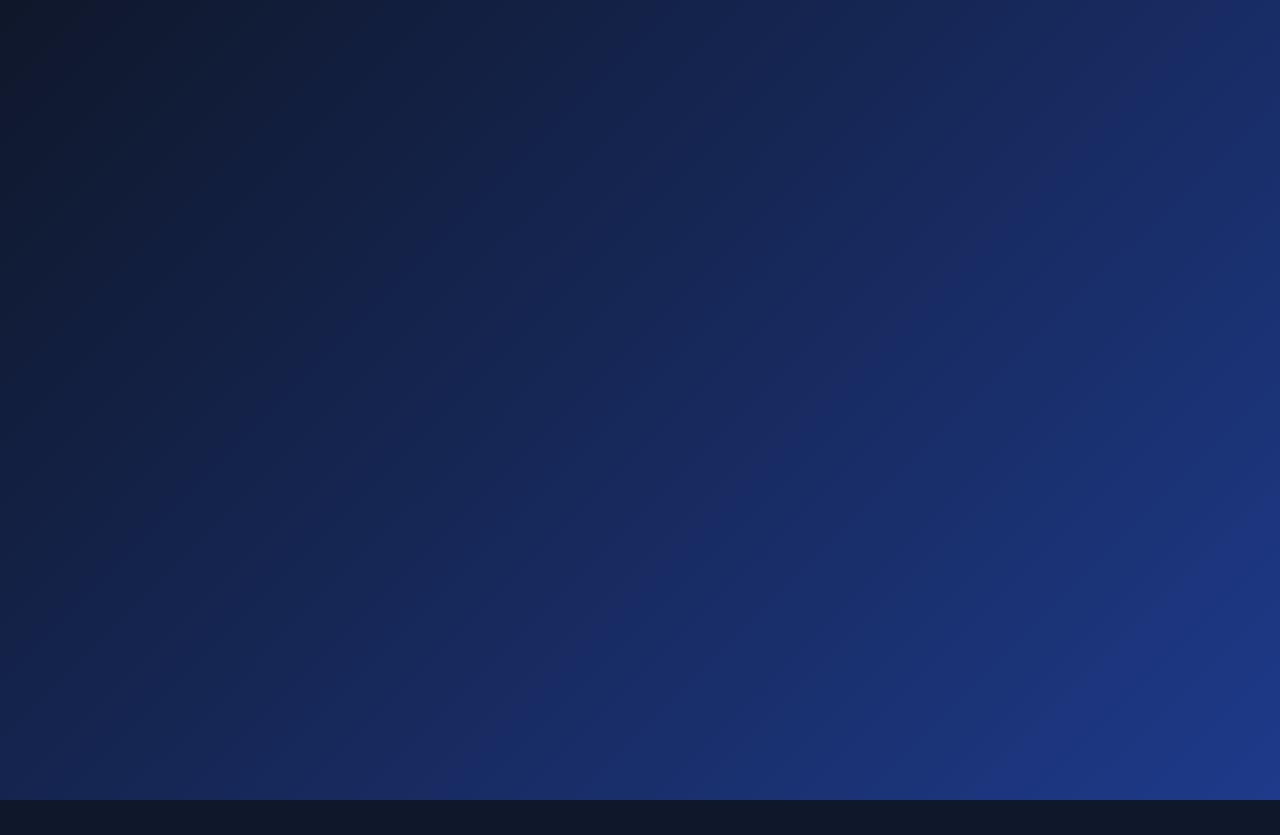
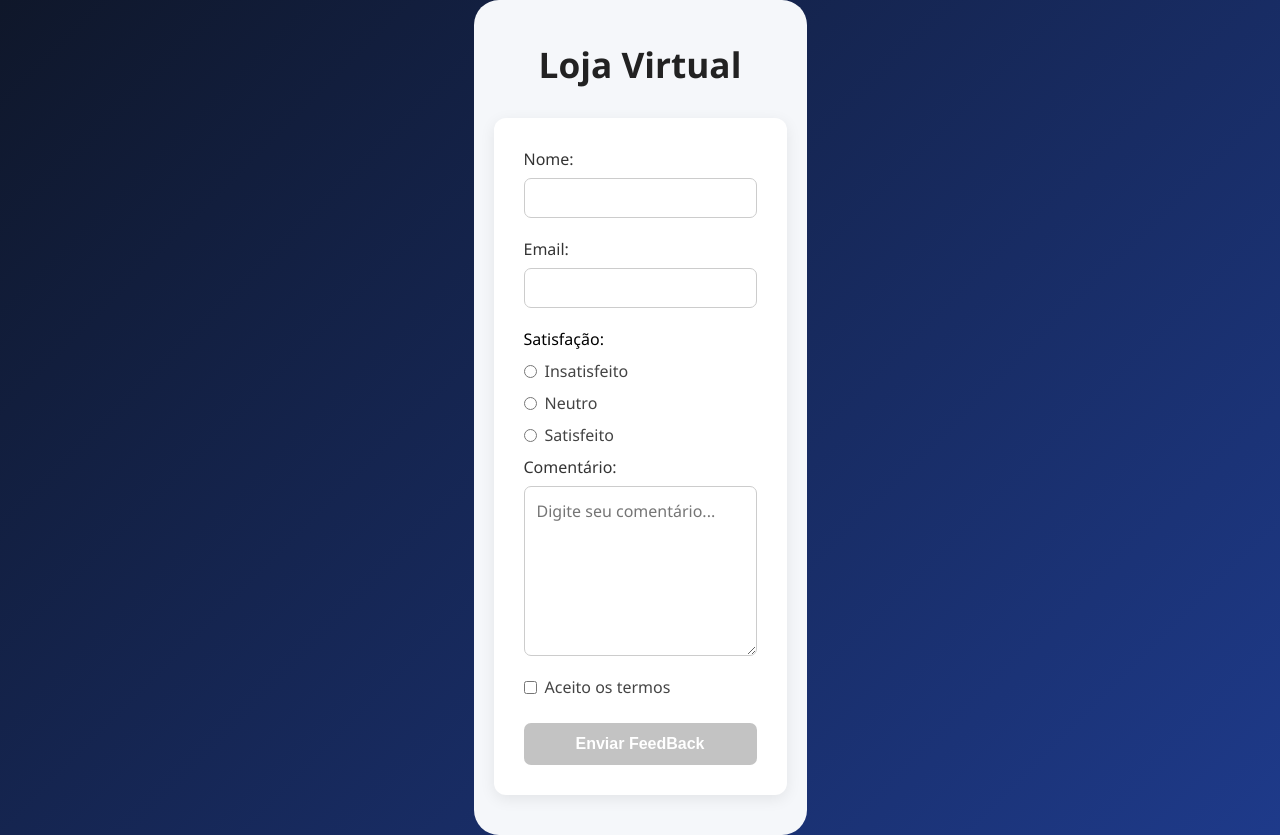
Before and after one commit to Rhuu4n/Aulas-FrontEnd, a React (Create React App) app: page /satisfacao in a window 1280 px wide. Before the commit this address had no page. Before the commit the page ends 800 px from the top, so only its background shows below. Built offline with nearby package versions, Linux system fonts and the light colour scheme.

Commit message:
feat: Exercicio Formulário de pesquisa de satisfação completo e funcional

```diff
--- a/src/App.js
+++ b/src/App.js
@@ -4,6 +4,8 @@ import Relogio from './components/relogio';
 import MsgLimit from './components/msg_limit';
 import Aviso from './components/aviso';
 import Titulo from './components/titulo';
+import Satisfacao from './components/satisfacao';
+import Evento from './components/evento';
 
 function App() {
   return (
@@ -18,6 +20,8 @@ function App() {
                 <Link to="/msg_limit" className="botao">Limite de Curtidas</Link>
                 <Link to="/aviso" className="botao">Aviso com temporizador</Link>
                 <Link to="/titulo" className="botao">Título Dinâmico da Página</Link>
+                <Link to="/satisfacao" className="botao">Formulário de pesquisa de satisfação</Link>
+                <Link to="/evento" className="botao">Formulário de inscrição em evento de tecnologia</Link>
 
               </header>
             </div>
@@ -27,6 +31,8 @@ function App() {
     <Route path="/msg_limit"element={<MsgLimit />}/>
     <Route path="/aviso"element={<Aviso />}/>
     <Route path="/titulo"element={<Titulo />}/>
+    <Route path="/satisfacao"element={<Satisfacao />}/>
+    <Route path="/evento"element={<Evento />}/>
 
   </Routes>
 </BrowserRouter>
--- a/src/components/aviso.jsx
+++ b/src/components/aviso.jsx
@@ -9,7 +9,6 @@ export default function Aviso() {
     useEffect(()=>{
         const intervalo = setInterval(() => {
         setTempo((i) => i + 1); }, 1000,);
-
 
         return () => clearInterval(intervalo);
 
--- /dev/null
+++ b/src/components/evento.jsx
@@ -0,0 +1,7 @@
+export default function Evento(){
+    return(
+        <div>
+
+        </div>
+    );
+};
--- /dev/null
+++ b/src/components/satisfacao.jsx
@@ -0,0 +1,53 @@
+import { useState } from "react";
+import "../css/satisfacao.css"
+
+export default function Satisfacao(){
+    const [nome, setNome] = useState("");
+    const [email, setEmail] = useState("");
+    const [satisfacao, setSatisfacao] = useState(1);
+    const [comentario, setComentario] = useState("");
+    const [termos, setTermos] = useState(false);
+
+    function EnviarDados(){
+        let dados = {
+            "nome": nome.target.value,
+            "email": email.target.value,
+            "satisfacao": satisfacao,
+            "comentario": comentario.target.value
+        };
+
+        console.log(dados);
+    };
+
+    return(
+        <div className="satisfacao-container">
+            <h1 className="satisfacao-titulo">Loja Virtual</h1>
+            <div className="satisfacao-form">
+                <p className="satisfacao-campo">Nome: <input onChange={(e)=> setNome(e)}></input></p>
+                <p className="satisfacao-campo">Email: <input onChange={(e)=> setEmail(e)}></input></p>
+                <span>Satisfação:</span>
+                <div className="satisfacao-opcoes">
+
+                    <label className="satisfacao-opcao">
+                        <input type="radio" name="satisfacao" value="insatisfeito" onChange={()=> setSatisfacao(0)}/> Insatisfeito
+                    </label>
+                    <label className="satisfacao-opcao">
+                        <input type="radio" name="satisfacao" value="neutro" onChange={()=> setSatisfacao(1)}/> Neutro
+                    </label>
+                    <label className="satisfacao-opcao">
+                        <input type="radio" name="satisfacao" value="satisfeito" onChange={()=> setSatisfacao(2)}/> Satisfeito
+                    </label>
+
+                </div>
+
+                <p className="satisfacao-campo" onChange={(e)=> setComentario(e)}>Comentário: <textarea className="satisfacao-comentario" rows="6" placeholder="Digite seu comentário..."></textarea></p>
+
+                <label className="satisfacao-termos">
+                    <input type="checkbox" onChange={(e)=> setTermos(e.target.checked)}/>Aceito os termos
+                </label>
+
+                <button className="satisfacao-botao" disabled={!termos} onClick={EnviarDados} >Enviar FeedBack</button>
+            </div>
+        </div>
+    );
+};
--- /dev/null
+++ b/src/css/satisfacao.css
@@ -0,0 +1,144 @@
+.satisfacao-container {
+    padding: 40px 20px;
+    display: flex;
+    flex-direction: column;
+    align-items: center;
+    background-color: #f5f7fa;
+    box-sizing: border-box;
+    border-radius: 25px;
+}
+
+.satisfacao-container .satisfacao-titulo {
+    margin: 0 0 30px;
+    color: #222;
+    font-size: 2.2rem;
+    text-align: center;
+}
+
+.satisfacao-container .satisfacao-form {
+    width: 100%;
+    max-width: 500px;
+    padding: 30px;
+    background-color: #ffffff;
+    border-radius: 12px;
+    box-shadow: 0 4px 15px rgba(0, 0, 0, 0.08);
+    box-sizing: border-box;
+}
+
+.satisfacao-container .satisfacao-campo {
+    margin: 0 0 20px;
+    color: #333;
+    font-size: 1rem;
+}
+
+.satisfacao-container .satisfacao-campo > input:not([type="radio"]):not([type="checkbox"]) {
+    display: block;
+    width: 100%;
+    margin-top: 8px;
+    padding: 10px 12px;
+    border: 1px solid #ccc;
+    border-radius: 7px;
+    font-size: 1rem;
+    box-sizing: border-box;
+    outline: none;
+}
+
+.satisfacao-container .satisfacao-campo > input:focus {
+    border-color: #646cff;
+    box-shadow: 0 0 0 3px rgba(100, 108, 255, 0.12);
+}
+
+.satisfacao-container .satisfacao-opcoes {
+    display: flex;
+    flex-direction: column;
+    gap: 10px;
+    margin-top: 10px;
+    margin-bottom: 10px;
+}
+
+.satisfacao-container .satisfacao-opcao {
+    display: flex;
+    align-items: center;
+    gap: 8px;
+    color: #444;
+}
+
+.satisfacao-container .satisfacao-opcao input[type="radio"] {
+    cursor: pointer;
+}
+
+.satisfacao-container .satisfacao-termos {
+    display: flex;
+    align-items: center;
+    gap: 8px;
+    margin-bottom: 25px;
+    color: #444;
+}
+
+.satisfacao-container .satisfacao-termos input[type="checkbox"] {
+    cursor: pointer;
+}
+
+.satisfacao-container .satisfacao-botao {
+    width: 100%;
+    padding: 12px 20px;
+    border: none;
+    border-radius: 7px;
+    background-color: #646cff;
+    color: #ffffff;
+    font-size: 1rem;
+    font-weight: 600;
+    cursor: pointer;
+    transition: background-color 0.2s ease, transform 0.2s ease;
+}
+
+.satisfacao-container .satisfacao-botao:hover {
+    background-color: #535bf2;
+}
+
+.satisfacao-container .satisfacao-botao:active {
+    transform: scale(0.98);
+}
+
+.satisfacao-container .satisfacao-comentario {
+    display: block;
+    width: 100%;
+    min-height: 150px;
+    margin-top: 8px;
+    padding: 12px;
+    border: 1px solid #ccc;
+    border-radius: 7px;
+    font-family: inherit;
+    font-size: 1rem;
+    line-height: 1.5;
+    resize: vertical;
+    box-sizing: border-box;
+    outline: none;
+}
+
+.satisfacao-container .satisfacao-comentario:focus {
+    border-color: #646cff;
+    box-shadow: 0 0 0 3px rgba(100, 108, 255, 0.12);
+}
+
+.satisfacao-container .satisfacao-botao:disabled {
+    background-color: #aaa;
+    cursor: not-allowed;
+    opacity: 0.7;
+}
+
+
+
+@media (max-width: 600px) {
+    .satisfacao-container {
+        padding: 25px 15px;
+    }
+
+    .satisfacao-container .satisfacao-form {
+        padding: 20px;
+    }
+
+    .satisfacao-container .satisfacao-titulo {
+        font-size: 1.8rem;
+    }
+}
```
Also changed, not shown: src/css/evento.css (added).
